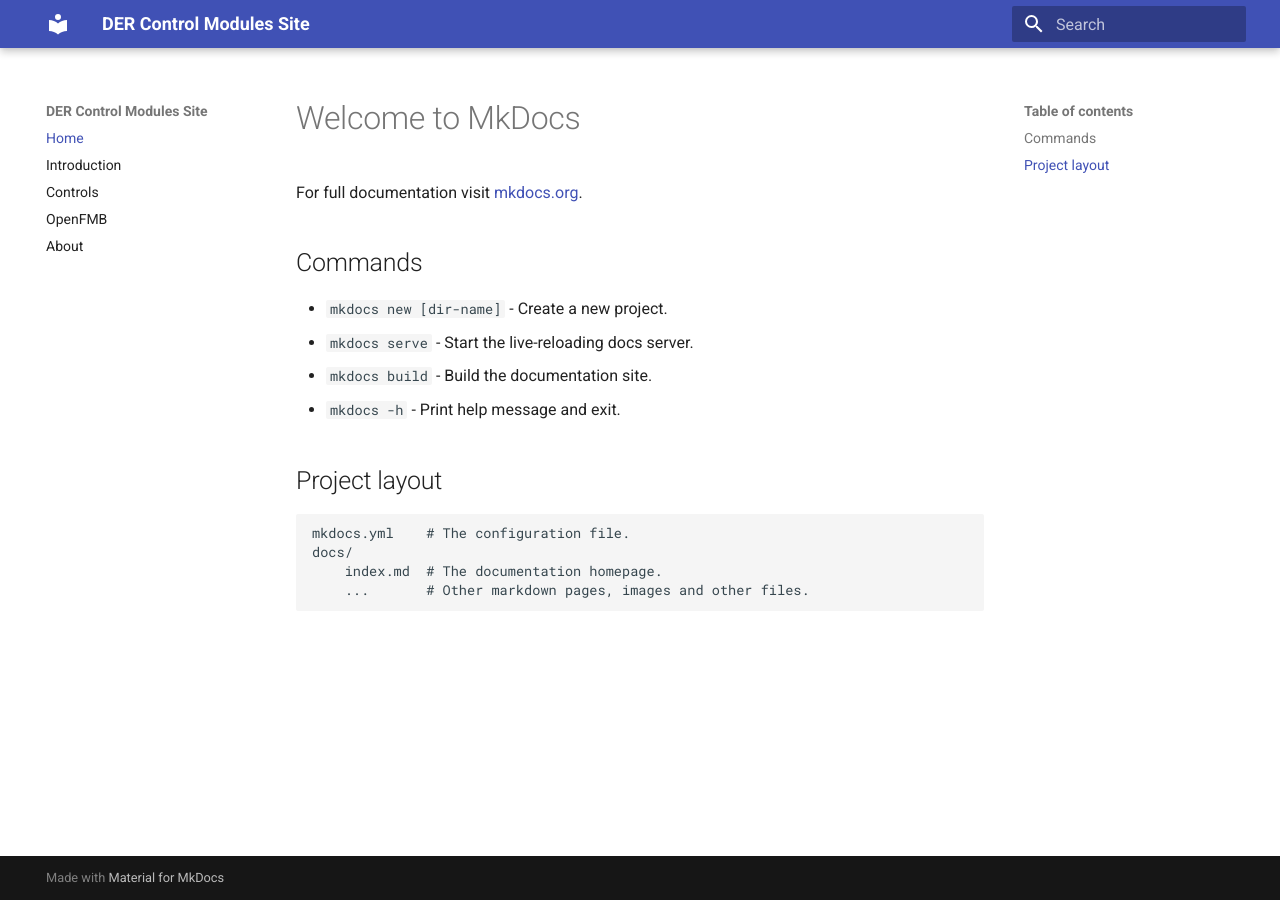
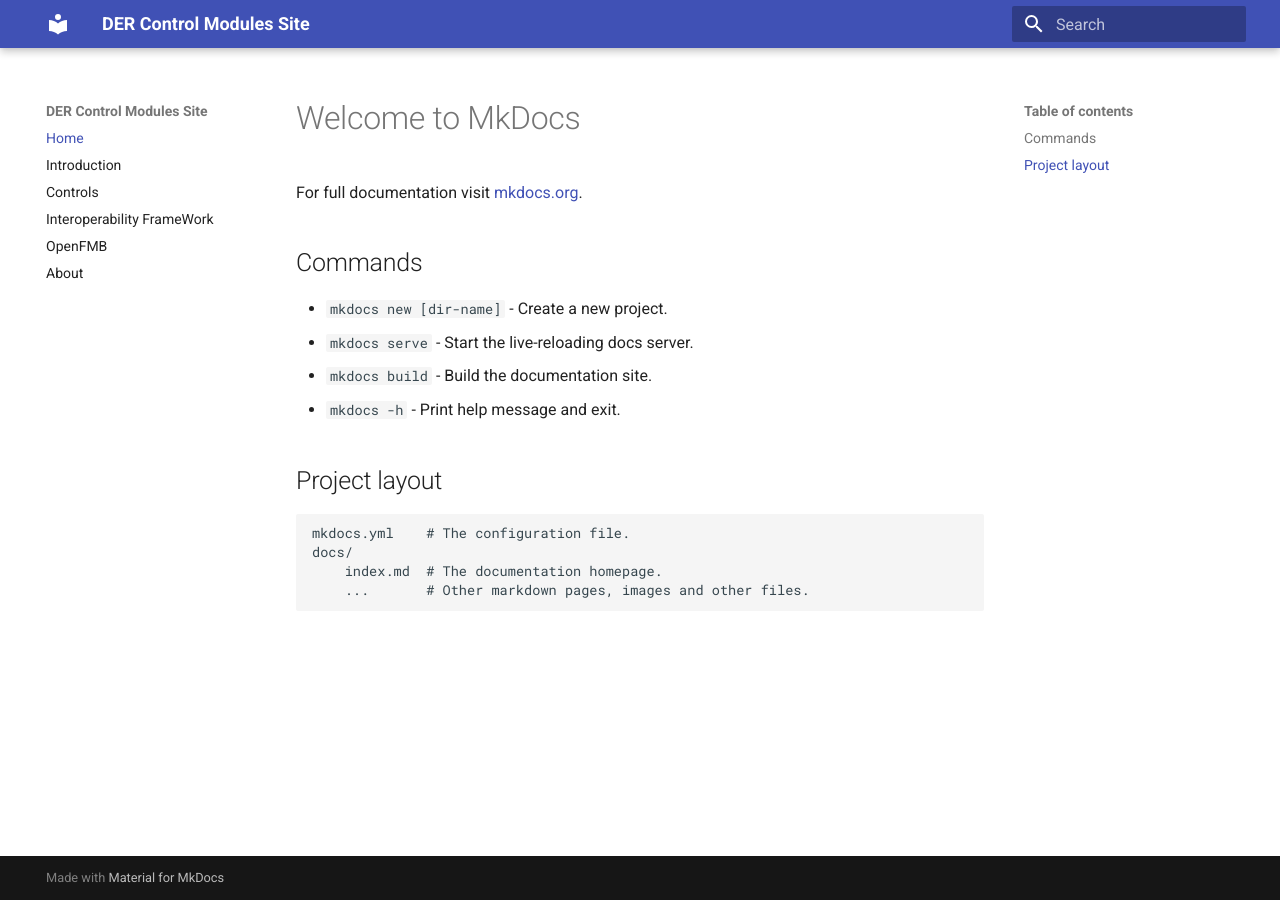
Before and after one commit to der-control-modules/der-control-modules.github.io, an MkDocs documentation site: the page built from docs/index.md, in a window 1280 px wide. Built offline with MkDocs 1.6.1 and Material for MkDocs 9.7.7, drawn with Linux system fonts in a browser that asks for light colours.

Commit message:
Update mkdocs.yml

```diff
--- a/mkdocs.yml
+++ b/mkdocs.yml
@@ -9,5 +9,6 @@
   - Home: index.md
   - Introduction: intro.md
   - Controls: controls/index.md
+  - Interoperability FrameWork: interoperability.md
   - OpenFMB: openfmb.md
   - About: about.md
```
